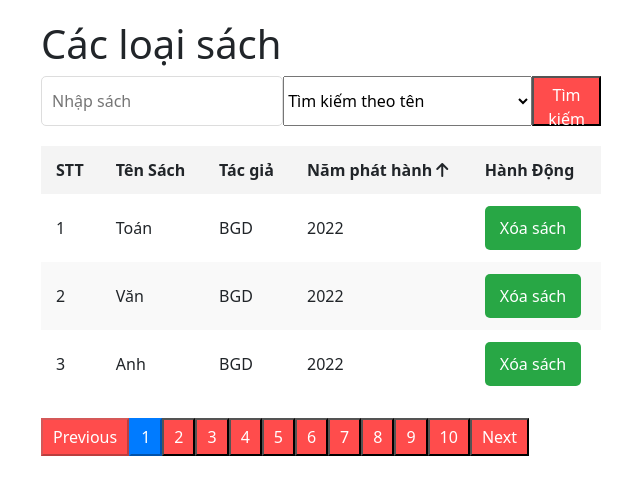
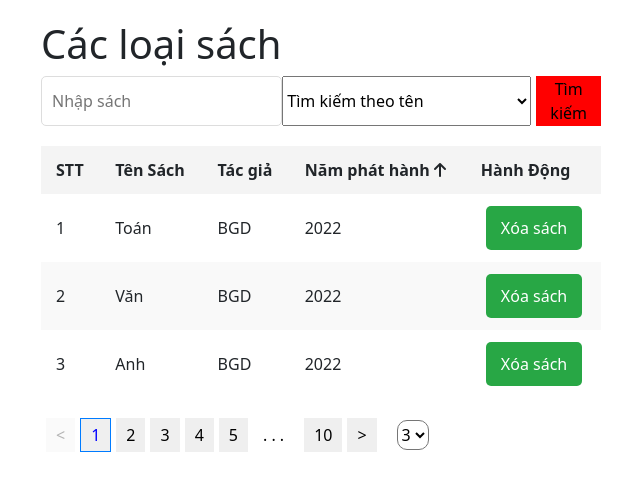
Before and after one commit to HieuVuong1oct/Demo, a React (Create React App) app in the folder demo-react/: page / in a window 1280 px wide. Shown: the top 494 px of the page, without its empty margins (319-959 px from the left). Built offline with nearby package versions, Linux system fonts and the light colour scheme.

Commit message:
pagination

```diff
--- a/demo-react/src/api.js
+++ b/demo-react/src/api.js
@@ -68,7 +68,7 @@ const getData = ({
       index >= (pageActive - 1) * perPage && index < pageActive * perPage
   );
 
-  console.log(pageActive);
+  console.log(pageActive, list);
   return {
     list,
     page: {
@@ -76,7 +76,7 @@ const getData = ({
       pageActive,
       perPage,
     },
-    searchValue
+
   };
 };
 
--- a/demo-react/src/components/Pagination/Pagination.css
+++ b/demo-react/src/components/Pagination/Pagination.css
@@ -1,5 +1,18 @@
-button.active {
-    background-color: #007bff;
-    color: white;
-    border-color: #007bff;
+button{
+  padding: 0 10px;
+  margin-left: 5px;
+  border: none;
+}
+.active {
+
+    color: blue;
+    border: 1px solid #007bff;
+
   }
+
+  .ellipsis {
+    margin: 0 5px;
+    padding: 5px 10px;
+    color: black;
+    cursor: default;
+}
--- a/demo-react/src/components/Pagination/Pagination.js
+++ b/demo-react/src/components/Pagination/Pagination.js
@@ -1,40 +1,114 @@
-import React from 'react';
-import 'bootstrap/dist/css/bootstrap.min.css';
-import './Pagination.css'
-const Pagination = ({totalPages, currentPage, setCurrentPage, goToPage}) => {
-
+import React from "react";
+import "bootstrap/dist/css/bootstrap.min.css";
+import "./Pagination.css";
+const Pagination = ({
+  totalPages,
+  currentPage,
+  setCurrentPage,
+  goToPage,
+  searchKey,
+  sortOrder,
+  perPage,
+}) => {
   const handleClick = (pageNumber) => {
     setCurrentPage(pageNumber);
-        goToPage(pageNumber);
+    goToPage(pageNumber, searchKey, sortOrder, perPage);
+  };
+
+  const renderPagination = () => {
+    const maxPagesToShow = 5;
+    const pages = [];
+    let startPage, endPage;
+    if (totalPages <= maxPagesToShow) {
+      startPage = 1;
+      endPage = totalPages;
+    } else {
+      if (currentPage <= Math.ceil(maxPagesToShow / 2)) {
+        startPage = 1;
+        endPage = maxPagesToShow;
+      } else if (currentPage + Math.floor(maxPagesToShow / 2) >= totalPages) {
+        startPage = totalPages - maxPagesToShow + 1;
+        endPage = totalPages;
+      } else {
+        startPage = currentPage - Math.floor(maxPagesToShow / 2);
+        endPage = currentPage + Math.ceil(maxPagesToShow / 2) - 1;
+      }
     }
 
+    if (startPage > 1) {
+      pages.push(
+        <button
+          className="btnPagination"
+          key={1}
+          onClick={() => handleClick(1)}
+        >
+          1
+        </button>
+      );
+      if (startPage > 2) {
+        pages.push(
+          <span key={"ellipsis1"} className="ellipsis">
+            {" "}
+            . . .{" "}
+          </span>
+        );
+      }
+    }
+
+    for (let i = startPage; i <= endPage; i++) {
+      pages.push(
+        <button
+          key={i}
+          className={currentPage === i ? "active" : ""}
+          onClick={() => handleClick(i)}
+        >
+          {i}
+        </button>
+      );
+    }
+
+    if (endPage < totalPages) {
+      if (endPage < totalPages - 1) {
+        pages.push(
+          <span key={"ellipsis2"} className="ellipsis">
+            {" "}
+            . . .{" "}
+          </span>
+        );
+      }
+
+      pages.push(
+        <button
+          className="btnPagination"
+          key={totalPages}
+          onClick={() => handleClick(totalPages)}
+        >
+          {totalPages}
+        </button>
+      );
+    }
+    return pages;
+  };
+
   return (
-        <div >
+    <div className="pagination">
       <button
-                onClick={() => handleClick(currentPage-1)}
-                disabled={currentPage===1}
+        onClick={() => handleClick(currentPage - 1)}
+        disabled={currentPage === 1}
+        className="btnPagination"
       >
-                Previous
+        &lt;
       </button>
-            {[...Array(totalPages)].map((_, index)=> (
-                <button
-                key={index}
-                className={currentPage === index + 1 ? "active" : ""}
-                onClick={() => handleClick(index+1)}
-
-                >
-                    {index+1}
-
-                </button>
-            ))}
+      {renderPagination()}
       <button
         onClick={() => handleClick(currentPage + 1)}
         disabled={currentPage === totalPages || totalPages === 0}
+        className="btnPagination"
       >
-                Next
+        &gt;
       </button>
     </div>
-    )
-}
+  );
+};
 
-export default Pagination
+export default Pagination;
--- /dev/null
+++ b/demo-react/src/components/PerPage/PerPage.js
@@ -0,0 +1,18 @@
+import React from "react";
+import "bootstrap/dist/css/bootstrap.min.css";
+
+const PerPage = ({perPage, handlePerPageChange}) => {
+    return (
+        <>
+          <select className= "select" value={perPage} onChange={handlePerPageChange}>
+          <option value={1}>1</option>
+          <option value={2}>2</option>
+          <option value={3}>3</option>
+          <option value={4}>4</option>
+          <option value={5}>5</option>
+        </select>
+        </>
+    )
+}
+
+export default PerPage;
--- /dev/null
+++ b/demo-react/src/components/Search/Search.js
@@ -0,0 +1,22 @@
+import React from "react";
+import "bootstrap/dist/css/bootstrap.min.css";
+
+const Search = ({newBook, setNewBook, handleSearchKeyChange, handleSearch}) => {
+    return(
+        <div className="add">
+        <input
+          type="text"
+          value={newBook}
+          onChange={(e) => setNewBook(e.target.value)}
+          placeholder="Nhập sách"
+        ></input>
+        <select onChange={handleSearchKeyChange}>
+          <option value="name">Tìm kiếm theo tên</option>
+          <option value="SX">Tìm kiếm theo năm phát hành</option>
+        </select>
+        <button className="btnSearch" onClick={handleSearch}>Tìm kiếm</button>
+      </div>
+    )
+}
+
+export default Search;
--- /dev/null
+++ b/demo-react/src/components/Table/Table.js
@@ -0,0 +1,30 @@
+import React from "react";
+import "bootstrap/dist/css/bootstrap.min.css";
+import SearchResults from "../Search/SearchResults";
+const Table = ({handleSort, getSortIcon, books, handleDeleteBook}) => {
+    return (
+        <>
+         <table>
+        <thead>
+          <tr>
+            <th>STT</th>
+            <th>Tên Sách</th>
+            <th>Tác giả</th>
+            <th onClick={() => handleSort("SX")}>
+              Năm phát hành {getSortIcon("SX")}
+            </th>
+            <th>Hành Động</th>
+          </tr>
+        </thead>
+        <tbody>
+          <SearchResults
+            itemPage={books || []}
+            handleDeleteBook={handleDeleteBook}
+          />
+        </tbody>
+      </table>
+        </>
+    )
+}
+
+export default Table;
--- a/demo-react/src/view/App.css
+++ b/demo-react/src/view/App.css
@@ -30,19 +30,7 @@ tr:hover {
   background-color: #f1f1f1;
 }
 
-button {
-  padding: 5px 10px;
 
-  background-color: #ff4c4c;
-  color: white;
-  cursor: pointer;
-  border-radius: 5px;
-
-}
-
-button:hover {
-  background-color: #ff1a1a;
-}
 
 input[type="text"] {
   padding: 10px;
@@ -76,3 +64,21 @@ input[type="text"]:focus {
   height: 50px;
   margin-bottom: 20px;
 }
+
+.Pagination{
+  display: flex;
+  flex-wrap: nowrap;
+}
+
+.select{
+  background-color: white;
+  color: black;
+  margin: 2px;
+  border-radius: 10px;
+  margin-left: 20px;
+}
+
+.btnSearch{
+  background-color: red;
+  border-radius: 0%;
+}
--- a/demo-react/src/view/Main.js
+++ b/demo-react/src/view/Main.js
@@ -2,10 +2,12 @@ import React, { useState, useEffect } from "react";
 import "./App.css";
 import Pagination from "../components/Pagination/Pagination";
 import "bootstrap/dist/css/bootstrap.min.css";
-import SearchResults from "../components/Search/SearchResults";
-import {  useSearchParams } from "react-router-dom";
+import { useSearchParams } from "react-router-dom";
 import { getData } from "../api";
 import "@fortawesome/fontawesome-free/css/all.min.css";
+import Search from "../components/Search/Search";
+import Table from "../components/Table/Table";
+import PerPage from "../components/PerPage/PerPage";
 function Main() {
   const [books, setBooks] = useState([]);
   const [newBook, setNewBook] = useState("");
@@ -16,31 +18,50 @@ function Main() {
   const [sortKey, setSortKey] = useState("SX");
   const [searchParams, setSearchParams] = useSearchParams();
 
-  const goToPage = (pageNumber) => {
+  const goToPage = (pageNumber, searchKey, sortOrder, perPage) => {
     const newParams = new URLSearchParams(searchParams);
     newParams.set("page", pageNumber || 1);
+    newParams.set("searchKey", searchKey);
     newParams.set("query", newBook);
+    newParams.set("sortOrder", sortOrder);
+    newParams.set("perPage", perPage);
     setSearchParams(newParams);
   };
 
   useEffect(() => {
+    try{
+
+
     const queryPage = searchParams.get("page");
     const queryBook = searchParams.get("query");
-
+    const querySearchKey = searchParams.get("searchKey");
+    const querySortOrder = searchParams.get("sortOrder");
+    const queryPerPage = searchParams.get("perPage");
     if (queryPage && parseInt(queryPage, 10) !== currentPage) {
       setCurrentPage(parseInt(queryPage, 10));
     }
     if (queryBook && queryBook !== newBook) {
       setNewBook(queryBook);
     }
-  }, [searchParams]);
+    if (querySearchKey && querySearchKey !== searchKey) {
+      setSearchKey(querySearchKey);
+    }
+    if (querySortOrder && querySortOrder !== sortOrder) {
+      setSortOrder(querySortOrder);
+    }
+    if (queryPerPage && parseInt(queryPerPage, 10) !== page.perPage) {
+      setPage({
+        totalPage: page.perPage,
+        pageActive: page.pageActive,
+        perPage: parseInt(queryPerPage, 10),
+      });
+    }
+  }catch(error) {
+    console.error("Error ", error);
+  }
+  },  [searchParams]);
 
   const handleSearch = () => {
-    const newParams = new URLSearchParams(searchParams);
-    newParams.set("page", 1);
-    newParams.set("query", newBook);
-    setSearchParams(newParams);
-
     const { list, page: pageData } = getData({
       searchKey: searchKey,
       searchValue: newBook,
@@ -53,6 +74,7 @@ function Main() {
     setBooks(list);
     setPage(pageData);
 
+    goToPage(1, searchKey, sortOrder, page.perPage);
   };
   const handleDeleteBook = (index) => {
     const copyBooks = [...books];
@@ -61,7 +83,20 @@ function Main() {
   };
 
   const handleSearchKeyChange = (event) => {
-    setSearchKey(event.target.value);
+    let newSearchKey = event.target.value;
+    setSearchKey(newSearchKey);
+    goToPage(1, newSearchKey, sortOrder, page.perPage);
+  };
+
+  const handlePerPageChange = (event) => {
+    let newPerPage = parseInt(event.target.value, 10);
+    setPage({
+      totalPage: page.perPage,
+      pageActive: page.pageActive,
+      perPage: newPerPage,
+    });
+    setCurrentPage(1);
+    goToPage(1, searchKey, sortOrder, newPerPage);
   };
 
   useEffect(() => {
@@ -76,18 +111,17 @@ function Main() {
 
     setBooks(list);
     setPage(pageData);
-  }, [searchKey, currentPage,sortOrder,sortKey]);
-  console.log(books);
+  }, [searchKey, currentPage, sortOrder, sortKey, page.perPage]);
 
   const handleSort = (key) => {
+    let newSortOrder = "asc";
     if (sortKey === key) {
-
-      setSortOrder(sortOrder === "asc" ? "desc" : "asc");
+      newSortOrder = sortOrder === "asc" ? "desc" : "asc";
     } else {
-
       setSortKey(key);
-      setSortOrder("asc");
     }
+    setSortOrder(newSortOrder);
+    goToPage(currentPage, searchKey, newSortOrder, page.perPage);
   };
 
   const getSortIcon = (key) => {
@@ -101,47 +135,34 @@ function Main() {
   return (
     <div className="table-container">
       <h1>Các loại sách</h1>
-      <div className="add">
-        <input
-          type="text"
-          value={newBook}
-          onChange={(e) => setNewBook(e.target.value)}
-          placeholder="Nhập sách"
-        ></input>
-        <select onChange={handleSearchKeyChange}>
-          <option value="name">Tìm kiếm theo tên</option>
-          <option value="SX">Tìm kiếm theo năm phát hành</option>
-        </select>
-        <button onClick={handleSearch}>Tìm kiếm</button>
-      </div>
-      <div className="sort">
+      <Search
+        newBook={newBook}
+        setNewBook={setNewBook}
+        handleSearchKeyChange={handleSearchKeyChange}
+        handleSearch={handleSearch}
+      />
 
-      </div>
-      <table>
-        <thead>
-          <tr>
-            <th>STT</th>
-            <th>Tên Sách</th>
-            <th>Tác giả</th>
-            <th onClick={() => handleSort("SX")}>
-              Năm phát hành {getSortIcon("SX")}
-            </th>
-            <th>Hành Động</th>
-          </tr>
-        </thead>
-        <tbody>
-          <SearchResults
-            itemPage={books || []}
+      <Table
+        handleSort={handleSort}
+        getSortIcon={getSortIcon}
+        books={books}
         handleDeleteBook={handleDeleteBook}
       />
-        </tbody>
-      </table>
+      <div className="Pagination">
         <Pagination
           totalPages={page.totalPage}
           currentPage={currentPage}
           setCurrentPage={setCurrentPage}
           goToPage={goToPage}
+          searchKey={searchKey}
+          sortOrder={sortOrder}
+          perPage={page.perPage}
         />
+        <PerPage
+          perPage={page.perPage}
+          handlePerPageChange={handlePerPageChange}
+        />
+      </div>
     </div>
   );
 }
```
Lines whose indentation alone changed are shown as unchanged.
